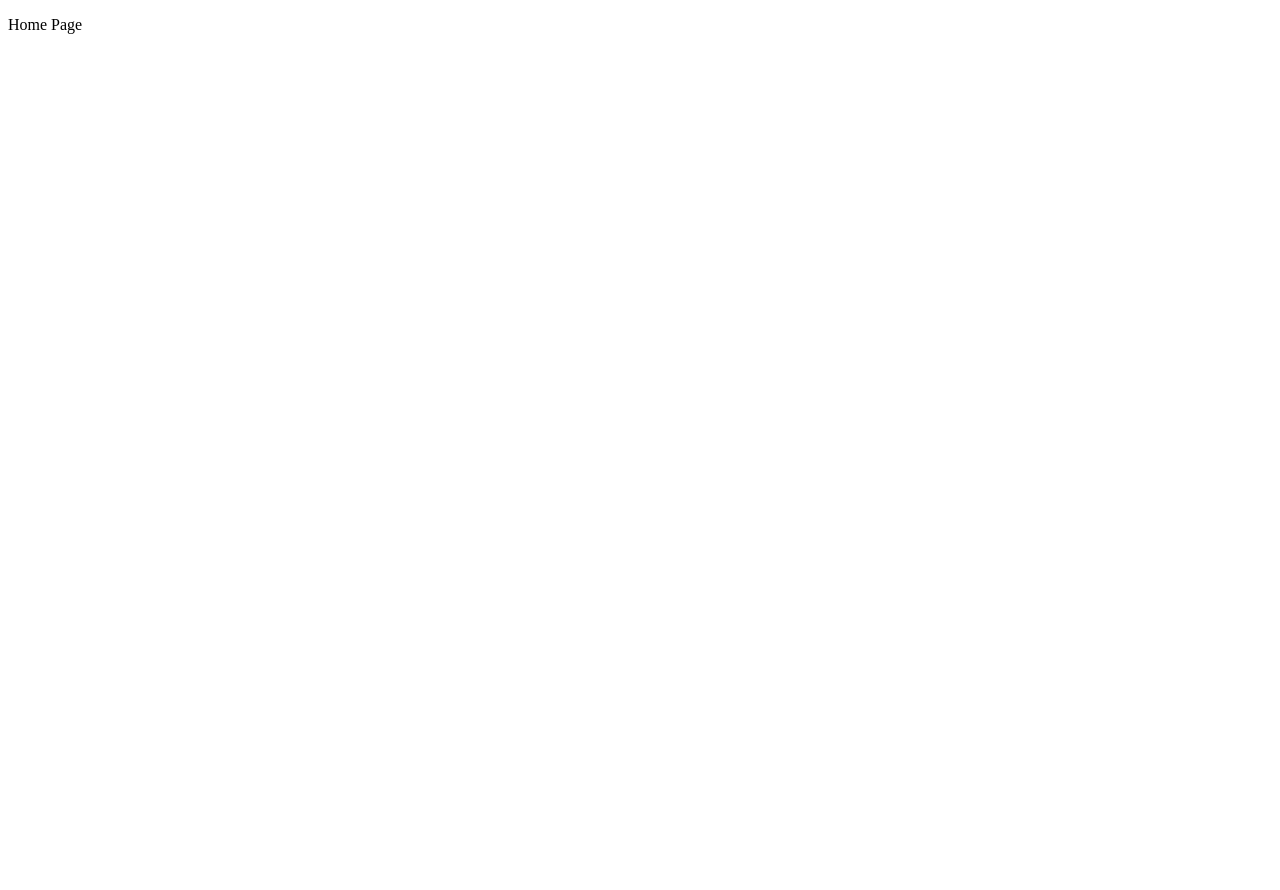
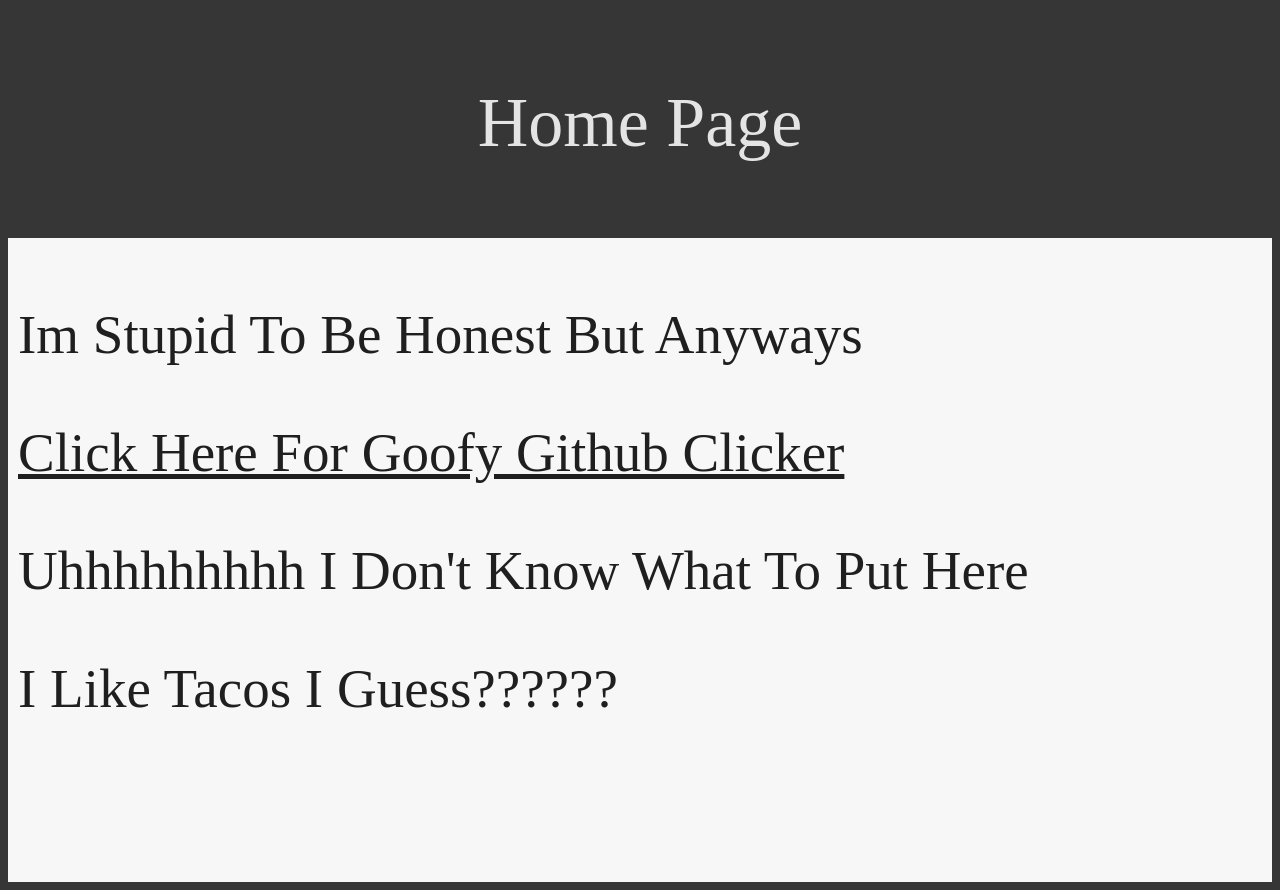
Before and after one commit to bubzilla/bubzilla.github.io, a plain HTML site: page index.html in a window 1280 px wide. Before the commit the page ends 800 px from the top, so only its background shows below. Drawn offline with Linux system fonts and the light colour scheme.

Commit message:
Update index.html

```diff
--- a/index.html
+++ b/index.html
@@ -4,11 +4,51 @@
         <title>
             Bubzilla's Home Page
         </title>
+
+        <style>
+            html {
+                background-color: rgb(54, 54, 54);
+                font-size: 55px;
+                position: relative;
+                color: rgb(228, 228, 228);
+            }
+            .tab {
+                padding: 5px;
+                font-size: 70px;
+            }
+            .documentation {
+                padding: 10px;
+                background-color: rgb(247, 247, 247);
+                color: rgb(31, 31, 31);
+                text-shadow: 5px;
+                height: 78vh;
+            }
+            a {
+                color: rgb(228, 228, 228);
+            }
+            .documentation a {
+                color: rgb(31, 31, 31);
+            }
+        </style>
     </head>
     <body>
-        <div>
+        <center>
+            <div class="tab">
+                <p>
+                    Home Page
+                </p>
+            </div>
+        </center>
+        <div class="documentation">
             <p>
-                Home Page
+                Im Stupid To Be Honest But Anyways
+            </p>
+            <a href="https://bubzilla.github.io/githubclicker/">Click Here For Goofy Github Clicker</a>
+            <p>
+                Uhhhhhhhhh I Don't Know What To Put Here
+            </p>
+            <p>
+                I Like Tacos I Guess??????
             </p>
         </div>
     </body>
```
